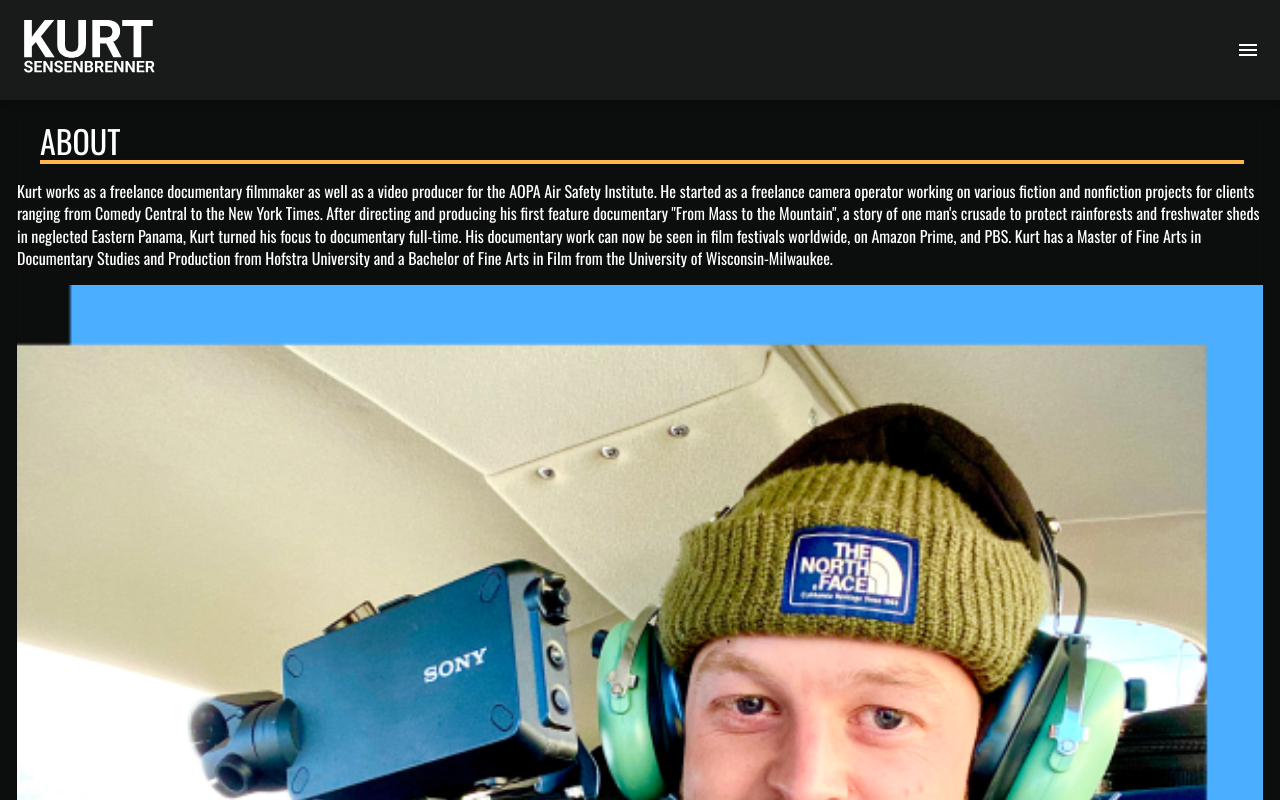
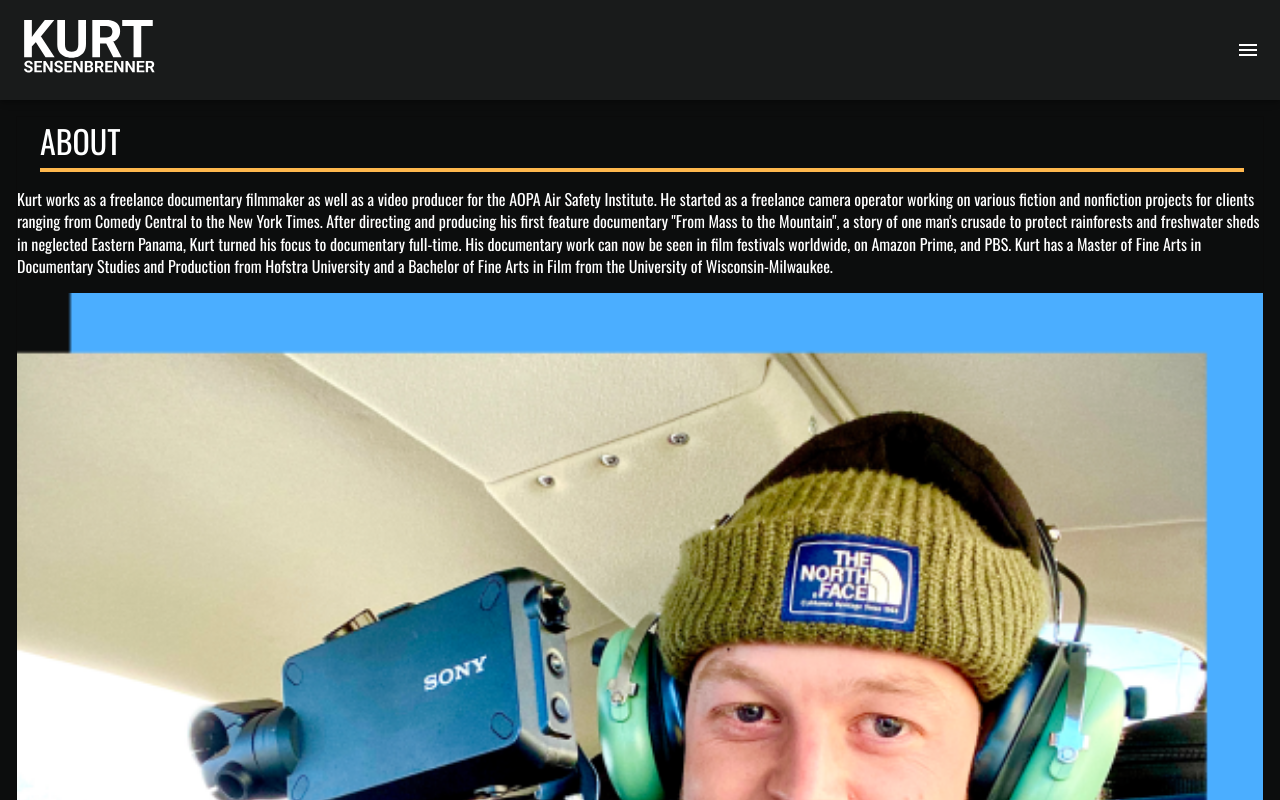
Before and after one commit to mwkwsd/sensensomething, a React (Create React App) app: page /about in a window 1280 px wide. Shown: the top 800 px of the page. Built offline with nearby package versions, Linux system fonts and the light colour scheme.

Commit message:
8px added between title and underline (#194)
* `paddingBottom: '8px'` added to `PageTitle.tsx` between title and underline

* threw the same 0.5rem marginBottom in

* 0.5 > 1rem

```diff
--- a/src/components/atoms/pageTitle/PageTitle.tsx
+++ b/src/components/atoms/pageTitle/PageTitle.tsx
@@ -16,6 +16,7 @@ export function PageTitle({
   fullWidth: _fullWidth,
 }: PageTitleProps) {
   const titleUnderline: SxProps = {
+    paddingBottom: '0.5rem',
     marginBottom: '1rem',
     position: 'relative',
     ':after': {
```
